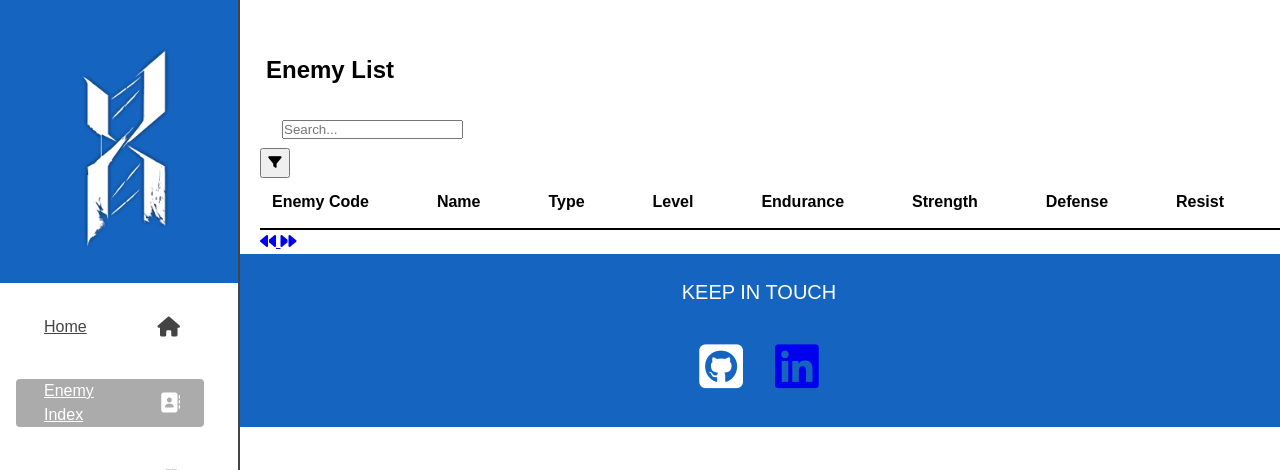
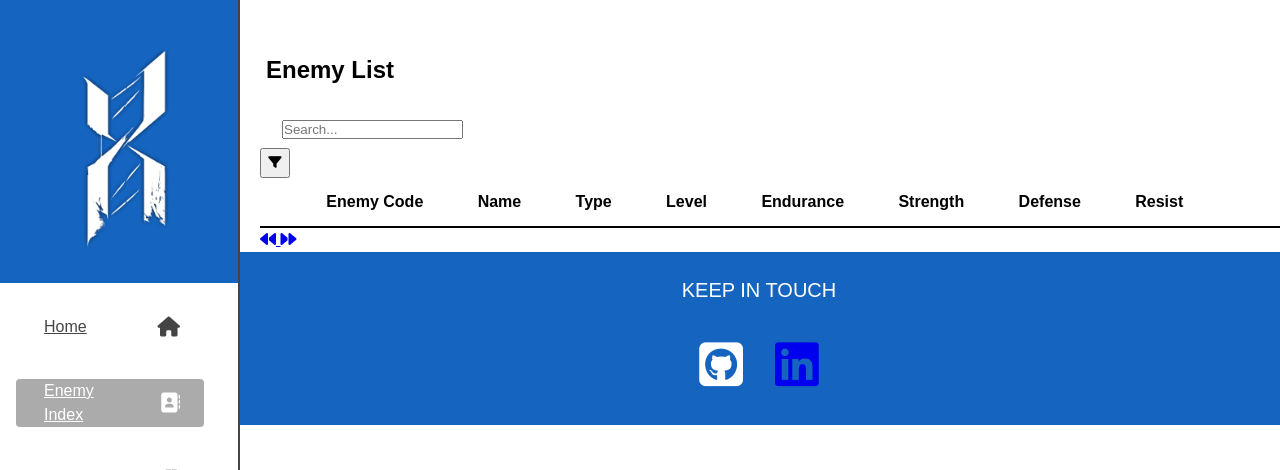
Before and after one commit to Zylashro/data-index-project, a Flask app: page /enemy-list in a window 1280 px wide. Shown: the top 470 px of the page. Run offline with Flask 2, Linux system fonts and the light colour scheme; data that the repository does not hold is empty; some libraries are stand-ins or nearby versions.

Commit message:
Further updated css and html files. Added new html file that currently sits as a placeholder for another render template.

```diff
--- a/static/assets/css/style.css
+++ b/static/assets/css/style.css
@@ -75,8 +75,8 @@ body {
     color: #ffffff;
 }
 
-.navbar__link:hover,
-.navbar__icon:hover {
+.navbar__item:hover .navbar__link,
+.navbar__item:hover .navbar__icon {
     color: #ffffff;
 }
 
@@ -92,12 +92,11 @@ body {
     margin-left: 260px;
     display: grid;
     grid-template-columns: auto auto;
-    padding-top: 30px;
+    padding: 24px 24px 24px 0;
+    gap: 24px;
 }
 
 .home__div-container {
-    margin-right: 16px;
-    margin-bottom: 24px;
     border: .01px solid #444444;
     border-radius: 4px;
     box-shadow: -8px 9px 5px -6px rgba(0,0,0,0.75);
@@ -113,7 +112,6 @@ body {
 
 .home__text {
     font-size: 16px;
-    /* padding: 6px; */
 }
 
 .home__about-icon {
@@ -251,19 +249,16 @@ body {
 
 .table {
     width: 100%;
-}
-
-.table__row {
-    border-color: #1565c0;
-    border-bottom: 2px solid;
     display: grid;
-    grid-auto-flow: column;
+    grid-template-columns: repeat(10, auto);
 }
 
 .table__heading {
     height: 50px;
     padding: 12px;
     font-weight: 700;
+    border-color: #1565c0;
+    border-bottom: 2px solid;
 }
 
 .table__cell {
--- a/templates/enemyIndex.html
+++ b/templates/enemyIndex.html
@@ -100,10 +100,7 @@
             </div>
         </div>
         <div class="table">
-            <div class="table__row">
-                <div class="table__heading hidden">
-                    Portrait
-                </div>
+            <div class="table__heading"></div>
             <div class="table__heading">
                 Enemy Code
             </div>
@@ -128,12 +125,8 @@
             <div class="table__heading">
                 Resist
             </div>
-                <div class="table__heading hidden">
-                    More Info
-                </div>
-            </div>
+            <div class="table__heading"></div>
             {% for enemy in enemyIndexMDB %}
-                <div class="table__row">
                 <div class="table__cell">
                     <img src="{{enemy.portrait}}" alt="Portrait of enemy.">
                 </div>
@@ -166,65 +159,6 @@
                         <i class="fas fa-info-circle"></i>
                     </button>
                 </div>
-                </div>
-                <div class="table__row more-info__container hidden" id={{enemy._id}}>
-                    <div class="table__cell">
-                        {{enemy.portrait}}
-                    </div>
-                    <div class="table__cell">
-                        {{enemy.enemy_code}}
-                    </div>
-                    <div class="table__cell">
-                        {{enemy.name}}
-                    </div>
-                    <div class="table__cell">
-                        {{enemy.attack_type}}
-                    </div>
-                    <div class="table__cell">
-                        {{enemy.level}}
-                    </div>
-                    <div class="table__cell">
-                        {{enemy.endurance}}
-                    </div>
-                    <div class="table__cell">
-                        {{enemy.attack}}
-                    </div>
-                    <div class="table__cell">
-                        {{enemy.defense}}
-                    </div>
-                    <div class="table__cell">
-                        {{enemy.resist}}
-                    </div>
-                    <div class="more-info__text">
-                        <p>{{enemy.description}}</p>
-                    </div>
-                    <div class="more-info__text">
-                        <p>{{enemy.ability}}</p>
-                    </div>
-                    <div class="more-info__episode-showcase">
-                        <label for="episode-select">
-                            Enemy can be found on divese stages:
-                        </label>
-                        <select name="episode-select" id="episode-select">
-                            <option value="" disabled>Episode select</option>
-                            <!-- Jinja for loop containing dive episodes in which enemy
-                            shows up. Might be impossible/too complicated and instead
-                            each episode will be hard-coded as an option regardless if
-                            dive enemy shows up or not. -->
-                            <option value="#">#</option>
-                        </select>
-                        <!-- Jinja for loop containing stage info -->
-                        <div class="more-info__stage-info">
-                            <a href="#">
-                                <p>Stage name</p>
-                                <p>Episode name</p>
-                            </a>
-                        </div>
-                    </div>
-                    <div class="close-btn">
-                        <i class="fas fa-window-close"></i>
-                    </div>
-                </div>
             {% endfor %}
         </div>
         <div class="pagination">
```
Also changed, not shown: templates/enemyOverlay.html (added, +61 -0 lines). Lines whose indentation alone changed are shown as unchanged.
